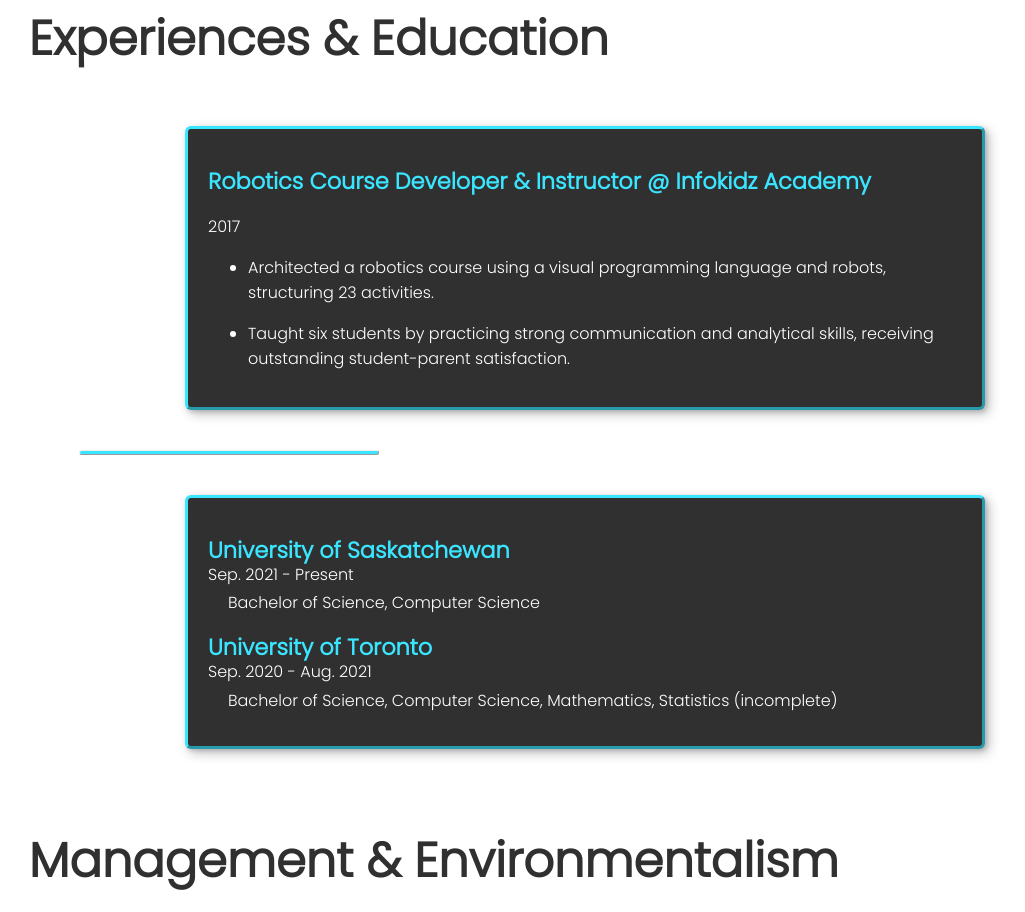
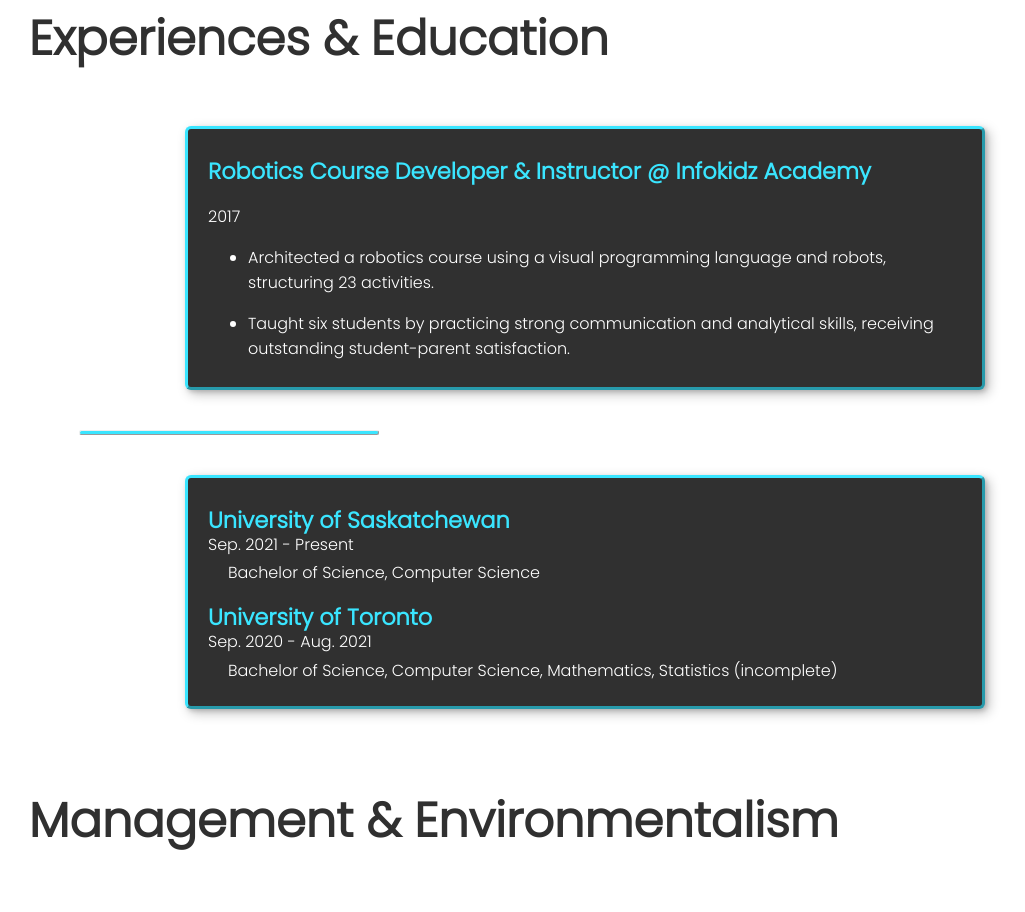
Before and after one commit to marmikpatel19/marmikpatel19.github.io, a React (Create React App) app: page / in a window 1280 px wide. Shown: the part 2220-3132 px from the top of the page, without its empty margins (55-1080 px from the left). Built offline with nearby package versions, Linux system fonts and the light colour scheme.

Commit message:
change experiences/education padding

```diff
--- a/src/styling/experiences.css
+++ b/src/styling/experiences.css
@@ -5,7 +5,7 @@
   margin: 6% auto 4% 6%;
 }
 
-/*Experiences*/
+/*Experiences, Education*/
 
 .experience,
 .education {
@@ -15,7 +15,7 @@
   border-radius: 6px;
   border-style: outset;
   border-color: var(--clr-secondary);
-  padding: 20px;
+  padding: 10px 20px 10px 20px;
   box-shadow: var(--bs);
 }
 
```
